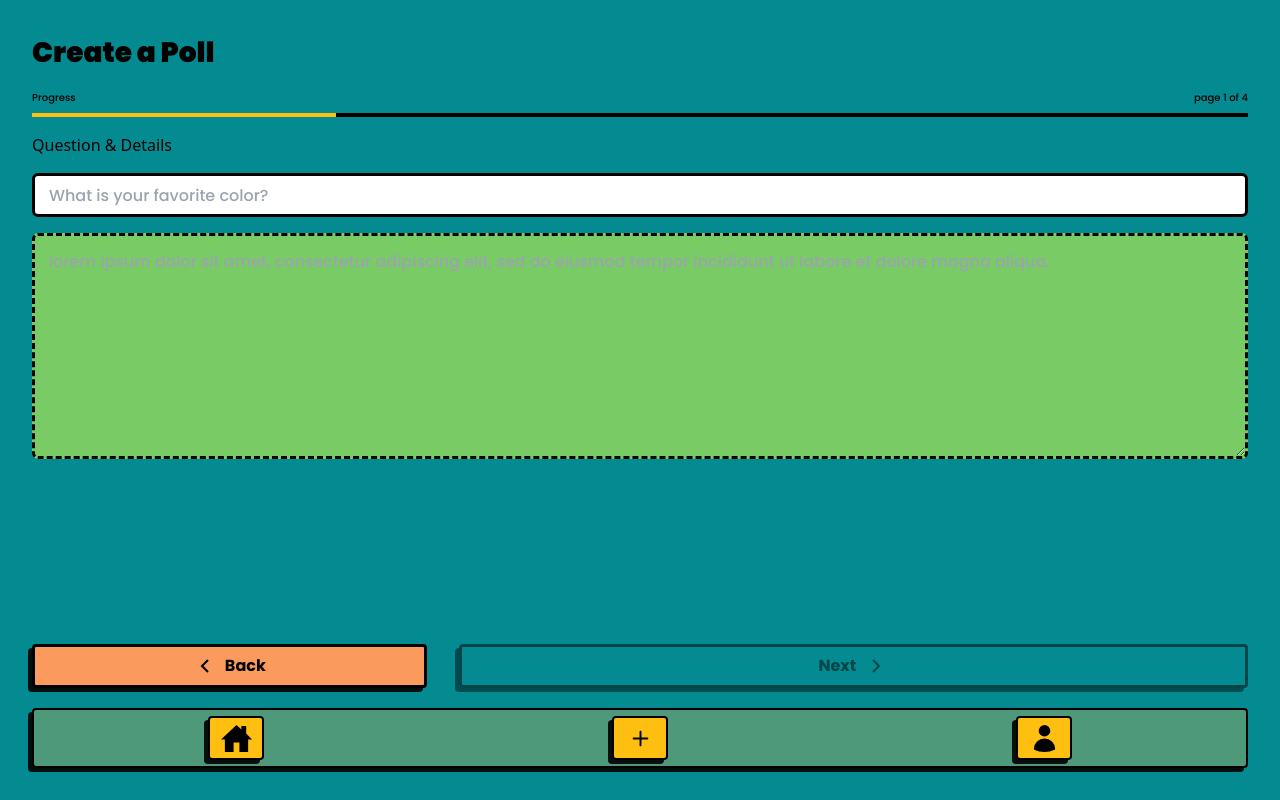
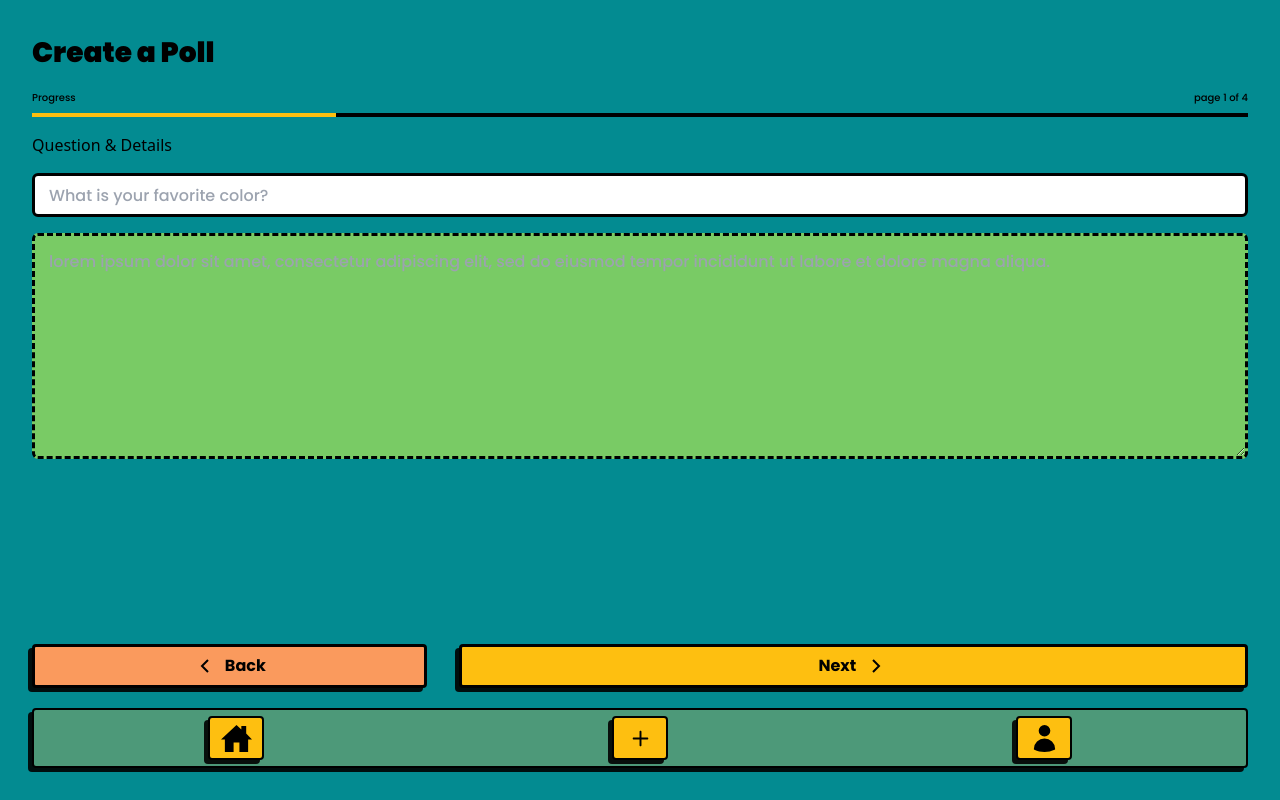
Before and after one commit to devhausleipzigacademy/camp9-final-project, a Next.js app: page /new in a window 1280 px wide. Built offline with nearby package versions, Linux system fonts and the light colour scheme.

Commit message:
next button disability working!!

```diff
--- a/app/new/page.tsx
+++ b/app/new/page.tsx
@@ -19,13 +19,12 @@ import PollType from 'components/newPoll/PollType';
 import Button from 'components/shared/buttons/Button';
 
 import { POSTReturnType as POSTNewPoll } from '../api/new/route';
-import { useState } from 'react';
 
 export default function NewPollLayout() {
   const methods = useForm<Omit<Prisma.PollCreateInput, 'creator'>>({
     resolver: zodResolver(NewPollSchema),
     mode: 'onTouched',
-    defaultValues: {
+    /*     defaultValues: {
       description: '',
       question: '',
       options: [''],
@@ -33,10 +32,9 @@ export default function NewPollLayout() {
       anonymity: 'Anonymous',
       quorum: 0,
       type: 'MultipleChoice',
-    },
+    }, */
   });
 
-  // create a new poll
   async function createNewPoll(poll: NewPoll) {
     const { data } = await axios.post('/api/new', poll, {
       withCredentials: true,
@@ -54,29 +52,21 @@ export default function NewPollLayout() {
   //     toast.error('Something went wrong!');
   //   },
   // });
+
   const { handleSubmit, formState, reset, trigger, watch } = methods;
   const { errors } = formState;
 
-  const { steps, currentStepIndex, isLastStep, back, next } = useMultiStepForm([
-    <CreatePoll />,
-    <PollType />,
-    <RevealConditions />,
-    <Deadline />,
-  ]);
-
+  const { steps, currentStepIndex, isLastStep, back, next } = useMultiStepForm(
+    [<CreatePoll />, <PollType />, <RevealConditions />, <Deadline />],
+    methods
+  );
   const onSubmit: SubmitHandler<
     Omit<Prisma.PollCreateInput, 'creator'>
   > = data => {
-    // console.table(data);
+    console.table(data);
     if (isLastStep) {
-      // Handle form submission for the last step
-
-      // Check if there are any validation errors
       if (Object.keys(errors).length === 0) {
         try {
-          //  Create a new poll in the database
-          console.table(data);
-          // mutate(data);
           console.log('Poll created successfully!');
           reset(); // Clear the form fields
         } catch (error) {
@@ -88,20 +78,12 @@ export default function NewPollLayout() {
     }
   };
 
-  function isDisabled() {
-    const dirtyFields = Object.keys(formState.dirtyFields);
-    const touchedFields = Object.keys(formState.touchedFields);
-    const errorFields = Object.keys(formState.errors);
+  console.log(errors);
 
-    // Check if any of the dirty or touched fields have validation errors
-    const hasInvalidFields =
-      dirtyFields.some(field => errorFields.includes(field)) ||
-      touchedFields.some(field => errorFields.includes(field));
-
-    return hasInvalidFields || !formState.isValid;
-  }
   return (
     <>
+      <FormProvider {...methods}>
+        <form className="w-full" onSubmit={handleSubmit(onSubmit)}>
           <main className="container flex flex-col items-center h-screen justify-between bg-teal p-8">
             <div className="mb-36 w-full gap-4 flex flex-col overflow-x-hidden overflow-y-scroll items-center justify-between">
               <h1 className="title-black self-start">Create a Poll</h1>
@@ -109,11 +91,7 @@ export default function NewPollLayout() {
                 currentPage={currentStepIndex + 1}
                 numberOfPages={steps.length}
               />
-          <FormProvider {...methods}>
-            <form className="w-full" onSubmit={handleSubmit(onSubmit)}>
               {steps[currentStepIndex]}
-            </form>
-          </FormProvider>
             </div>
           </main>
 
@@ -126,13 +104,16 @@ export default function NewPollLayout() {
             <Button
               size="large"
               className="ml-auto"
-          onClick={handleSubmit(onSubmit)}
-          disabled={isDisabled()}
+              type={isLastStep ? 'submit' : 'button'}
+              onClick={!isLastStep ? next : undefined}
+              disabled={Object.keys(formState.errors).length !== 0}
             >
               {isLastStep ? 'Create' : 'Next'}
               <GrFormNext size={24} strokeWidth={2} />
             </Button>
           </footer>
+        </form>
+      </FormProvider>
     </>
   );
 }
--- a/types/newPoll/newPollSchema.ts
+++ b/types/newPoll/newPollSchema.ts
@@ -3,7 +3,9 @@ import { z } from 'zod';
 export const NewPollSchema = z.object({
   question: z.string().min(3, 'at least 3 characters long'),
   description: z.string(),
-  options: z.array(z.string()),
+  options: z
+    .array(z.string().min(3, 'at least 3 characters'))
+    .min(1, 'at least 1 option'),
   endDateTime: z.date(),
   anonymity: z.enum(['Anonymous', 'Non-Anonymous']),
   quorum: z.number().int().min(0).max(100),
--- a/utils/useMultiStepForm.ts
+++ b/utils/useMultiStepForm.ts
@@ -1,17 +1,30 @@
 import { ReactElement, useState } from 'react';
 import { useRouter } from 'next/navigation';
-import { ro } from '@faker-js/faker';
+import { UseFormReturn } from 'react-hook-form';
+import { Prisma } from '@prisma/client';
 
-export function useMultiStepForm(steps: ReactElement[]) {
+export function useMultiStepForm(
+  steps: ReactElement[],
+  methods: UseFormReturn<
+    Omit<Prisma.PollCreateInput, 'creator'>,
+    any,
+    undefined
+  >
+) {
   const [currentStepIndex, setCurrentStepIndex] = useState(0);
 
   const router = useRouter();
 
-  function next() {
+  async function next() {
+    const fields = methods.watch();
+    const keys = Object.keys(fields);
+    const isStepValid = await methods.trigger(keys as any);
+    if (!isStepValid) return;
     setCurrentStepIndex(i => {
       if (i >= steps.length - 1) {
         return i;
       }
+
       return i + 1;
     });
   }
@@ -47,3 +60,6 @@ export function useMultiStepForm(steps: ReactElement[]) {
     isLastStep: currentStepIndex === steps.length - 1,
   };
 }
+function trigger() {
+  throw new Error('Function not implemented.');
+}
```
Lines whose indentation alone changed are shown as unchanged.
